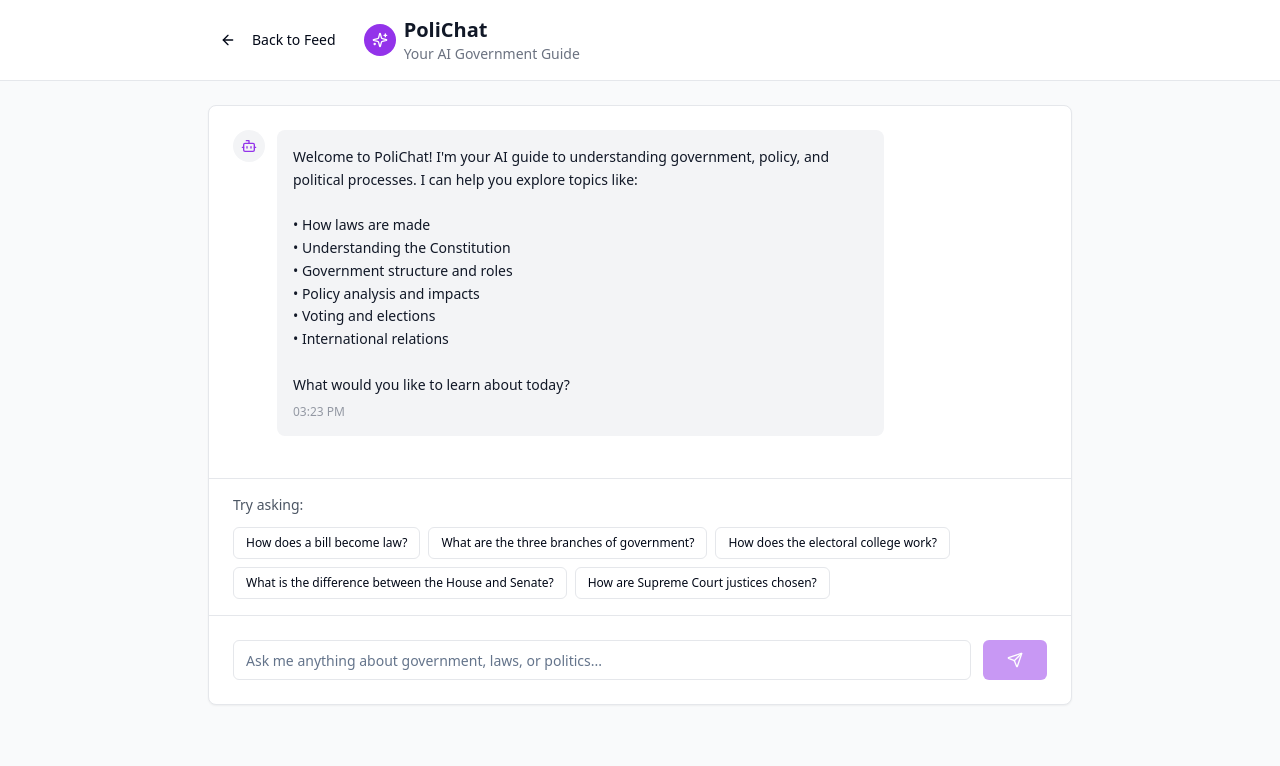
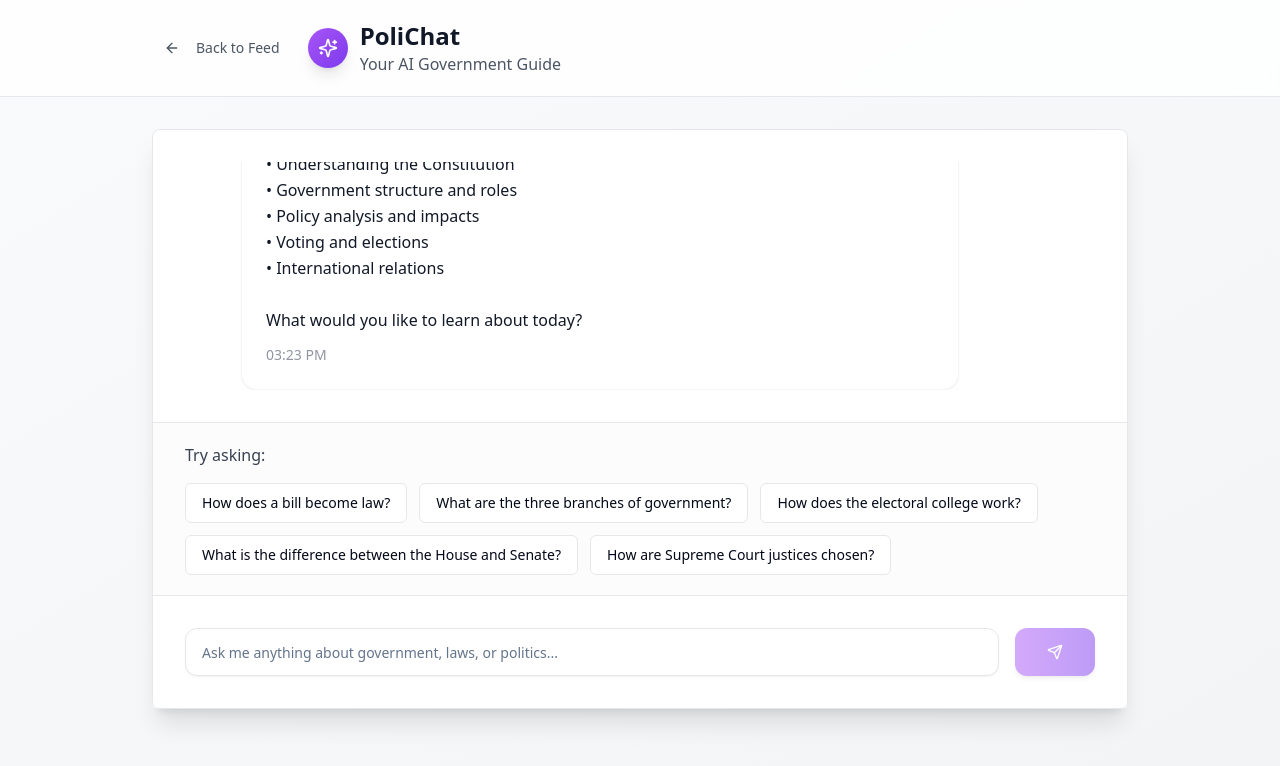
Before and after one commit to AlphaBravoKola/academic-purple-hues, a React (Vite) app: page /chat in a window 1280 px wide. Shown: the top 766 px of the page. Built offline with nearby package versions, Linux system fonts and the light colour scheme.

Commit message:
Enhance chat page appearance
Increased font size and improved the overall visual design of the chat page.

```diff
--- a/src/pages/Chat.tsx
+++ b/src/pages/Chat.tsx
@@ -1,4 +1,3 @@
-
 import React, { useState, useRef, useEffect } from 'react';
 import { Send, Bot, User, ArrowLeft, Sparkles } from 'lucide-react';
 import { Button } from '@/components/ui/button';
@@ -129,25 +128,25 @@ const Chat = () => {
   };
 
   return (
-    <div className="min-h-screen bg-gray-50 dark:bg-gray-900">
+    <div className="min-h-screen bg-gradient-to-br from-gray-50 to-gray-100 dark:from-gray-900 dark:to-gray-800">
       {/* Header */}
-      <div className="border-b border-gray-200 dark:border-gray-700 bg-white dark:bg-gray-800">
-        <div className="max-w-4xl mx-auto px-4 py-4">
+      <div className="border-b border-gray-200 dark:border-gray-700 bg-white/80 dark:bg-gray-800/80 backdrop-blur-sm">
+        <div className="max-w-5xl mx-auto px-6 py-5">
           <div className="flex items-center justify-between">
             <div className="flex items-center space-x-4">
               <Link to="/">
-                <Button variant="ghost" size="sm">
+                <Button variant="ghost" size="sm" className="text-gray-600 dark:text-gray-300 hover:text-purple-600 dark:hover:text-purple-400">
                   <ArrowLeft className="w-4 h-4 mr-2" />
                   Back to Feed
                 </Button>
               </Link>
-              <div className="flex items-center space-x-2">
-                <div className="w-8 h-8 bg-purple-600 rounded-full flex items-center justify-center">
-                  <Sparkles className="w-4 h-4 text-white" />
+              <div className="flex items-center space-x-3">
+                <div className="w-10 h-10 bg-gradient-to-br from-purple-500 to-purple-700 rounded-full flex items-center justify-center shadow-lg">
+                  <Sparkles className="w-5 h-5 text-white" />
                 </div>
                 <div>
-                  <h1 className="text-xl font-bold text-gray-900 dark:text-white">PoliChat</h1>
-                  <p className="text-sm text-gray-500 dark:text-gray-400">Your AI Government Guide</p>
+                  <h1 className="text-2xl font-bold text-gray-900 dark:text-white">PoliChat</h1>
+                  <p className="text-base text-gray-600 dark:text-gray-400">Your AI Government Guide</p>
                 </div>
               </div>
             </div>
@@ -156,37 +155,37 @@ const Chat = () => {
       </div>
 
       {/* Chat Container */}
-      <div className="max-w-4xl mx-auto px-4 py-6">
-        <Card className="h-[calc(100vh-200px)] flex flex-col bg-white dark:bg-gray-800 border border-gray-200 dark:border-gray-700">
+      <div className="max-w-5xl mx-auto px-6 py-8">
+        <Card className="h-[calc(100vh-220px)] flex flex-col bg-white/95 dark:bg-gray-800/95 backdrop-blur-sm border border-gray-200 dark:border-gray-700 shadow-xl">
           {/* Messages */}
-          <ScrollArea className="flex-1 p-6">
-            <div className="space-y-6">
+          <ScrollArea className="flex-1 p-8">
+            <div className="space-y-8">
               {messages.map((message) => (
                 <div
                   key={message.id}
                   className={`flex ${message.type === 'user' ? 'justify-end' : 'justify-start'}`}
                 >
-                  <div className={`flex items-start space-x-3 max-w-[80%] ${message.type === 'user' ? 'flex-row-reverse space-x-reverse' : ''}`}>
-                    <div className={`w-8 h-8 rounded-full flex items-center justify-center flex-shrink-0 ${
+                  <div className={`flex items-start space-x-4 max-w-[85%] ${message.type === 'user' ? 'flex-row-reverse space-x-reverse' : ''}`}>
+                    <div className={`w-10 h-10 rounded-full flex items-center justify-center flex-shrink-0 shadow-md ${
                       message.type === 'user'
-                        ? 'bg-purple-600'
-                        : 'bg-gray-100 dark:bg-gray-700'
+                        ? 'bg-gradient-to-br from-purple-500 to-purple-700'
+                        : 'bg-gradient-to-br from-gray-100 to-gray-200 dark:from-gray-700 dark:to-gray-600'
                     }`}>
                       {message.type === 'user' ? (
-                        <User className="w-4 h-4 text-white" />
+                        <User className="w-5 h-5 text-white" />
                       ) : (
-                        <Bot className="w-4 h-4 text-purple-600 dark:text-purple-400" />
+                        <Bot className="w-5 h-5 text-purple-600 dark:text-purple-400" />
                       )}
                     </div>
                     <div
-                      className={`rounded-lg p-4 ${
+                      className={`rounded-2xl p-6 shadow-sm ${
                         message.type === 'user'
-                          ? 'bg-purple-600 text-white'
-                          : 'bg-gray-100 dark:bg-gray-700 text-gray-900 dark:text-gray-100'
+                          ? 'bg-gradient-to-br from-purple-500 to-purple-600 text-white'
+                          : 'bg-white dark:bg-gray-700 text-gray-900 dark:text-gray-100 border border-gray-100 dark:border-gray-600'
                       }`}
                     >
-                      <div className="text-sm leading-relaxed whitespace-pre-line">{message.content}</div>
-                      <div className={`text-xs mt-2 opacity-70 ${
+                      <div className="text-base leading-relaxed whitespace-pre-line font-medium">{message.content}</div>
+                      <div className={`text-sm mt-3 opacity-75 ${
                         message.type === 'user' ? 'text-purple-100' : 'text-gray-500 dark:text-gray-400'
                       }`}>
                         {message.timestamp.toLocaleTimeString([], { hour: '2-digit', minute: '2-digit' })}
@@ -198,15 +197,15 @@ const Chat = () => {
 
               {isTyping && (
                 <div className="flex justify-start">
-                  <div className="flex items-start space-x-3 max-w-[80%]">
-                    <div className="w-8 h-8 rounded-full flex items-center justify-center flex-shrink-0 bg-gray-100 dark:bg-gray-700">
-                      <Bot className="w-4 h-4 text-purple-600 dark:text-purple-400" />
+                  <div className="flex items-start space-x-4 max-w-[85%]">
+                    <div className="w-10 h-10 rounded-full flex items-center justify-center flex-shrink-0 bg-gradient-to-br from-gray-100 to-gray-200 dark:from-gray-700 dark:to-gray-600 shadow-md">
+                      <Bot className="w-5 h-5 text-purple-600 dark:text-purple-400" />
                     </div>
-                    <div className="bg-gray-100 dark:bg-gray-700 rounded-lg p-4">
-                      <div className="flex space-x-1">
-                        <div className="w-2 h-2 bg-gray-400 dark:bg-gray-500 rounded-full animate-bounce"></div>
-                        <div className="w-2 h-2 bg-gray-400 dark:bg-gray-500 rounded-full animate-bounce" style={{ animationDelay: '0.1s' }}></div>
-                        <div className="w-2 h-2 bg-gray-400 dark:bg-gray-500 rounded-full animate-bounce" style={{ animationDelay: '0.2s' }}></div>
+                    <div className="bg-white dark:bg-gray-700 rounded-2xl p-6 border border-gray-100 dark:border-gray-600 shadow-sm">
+                      <div className="flex space-x-2">
+                        <div className="w-3 h-3 bg-gray-400 dark:bg-gray-500 rounded-full animate-bounce"></div>
+                        <div className="w-3 h-3 bg-gray-400 dark:bg-gray-500 rounded-full animate-bounce" style={{ animationDelay: '0.1s' }}></div>
+                        <div className="w-3 h-3 bg-gray-400 dark:bg-gray-500 rounded-full animate-bounce" style={{ animationDelay: '0.2s' }}></div>
                       </div>
                     </div>
                   </div>
@@ -218,16 +217,16 @@ const Chat = () => {
 
           {/* Suggested Questions */}
           {messages.length === 1 && (
-            <div className="px-6 py-4 border-t border-gray-200 dark:border-gray-700">
-              <p className="text-sm text-gray-600 dark:text-gray-400 mb-3">Try asking:</p>
-              <div className="flex flex-wrap gap-2">
+            <div className="px-8 py-5 border-t border-gray-200 dark:border-gray-700 bg-gray-50/50 dark:bg-gray-800/50">
+              <p className="text-base text-gray-700 dark:text-gray-300 mb-4 font-medium">Try asking:</p>
+              <div className="flex flex-wrap gap-3">
                 {suggestedQuestions.map((question, index) => (
                   <Button
                     key={index}
                     variant="outline"
                     size="sm"
                     onClick={() => handleSuggestedQuestion(question)}
-                    className="text-xs h-8 bg-white dark:bg-gray-700 border-gray-200 dark:border-gray-600 hover:bg-gray-50 dark:hover:bg-gray-600"
+                    className="text-sm h-10 px-4 bg-white dark:bg-gray-700 border-gray-200 dark:border-gray-600 hover:bg-purple-50 dark:hover:bg-gray-600 hover:border-purple-300 dark:hover:border-purple-500 transition-all duration-200"
                   >
                     {question}
                   </Button>
@@ -237,22 +236,22 @@ const Chat = () => {
           )}
 
           {/* Input */}
-          <div className="p-6 border-t border-gray-200 dark:border-gray-700">
-            <div className="flex space-x-3">
+          <div className="p-8 border-t border-gray-200 dark:border-gray-700 bg-white/50 dark:bg-gray-800/50">
+            <div className="flex space-x-4">
               <Input
                 value={inputValue}
                 onChange={(e) => setInputValue(e.target.value)}
                 onKeyPress={handleKeyPress}
                 placeholder="Ask me anything about government, laws, or politics..."
-                className="flex-1 bg-white dark:bg-gray-700 border-gray-200 dark:border-gray-600 focus:border-purple-500 dark:focus:border-purple-400"
+                className="flex-1 text-base h-12 bg-white dark:bg-gray-700 border-gray-200 dark:border-gray-600 focus:border-purple-500 dark:focus:border-purple-400 rounded-xl px-4 shadow-sm"
                 disabled={isTyping}
               />
               <Button
                 onClick={handleSendMessage}
                 disabled={!inputValue.trim() || isTyping}
-                className="bg-purple-600 hover:bg-purple-700 text-white px-6"
+                className="bg-gradient-to-r from-purple-500 to-purple-700 hover:from-purple-600 hover:to-purple-800 text-white px-8 h-12 rounded-xl shadow-md transition-all duration-200"
               >
-                <Send className="w-4 h-4" />
+                <Send className="w-5 h-5" />
               </Button>
             </div>
           </div>
```
